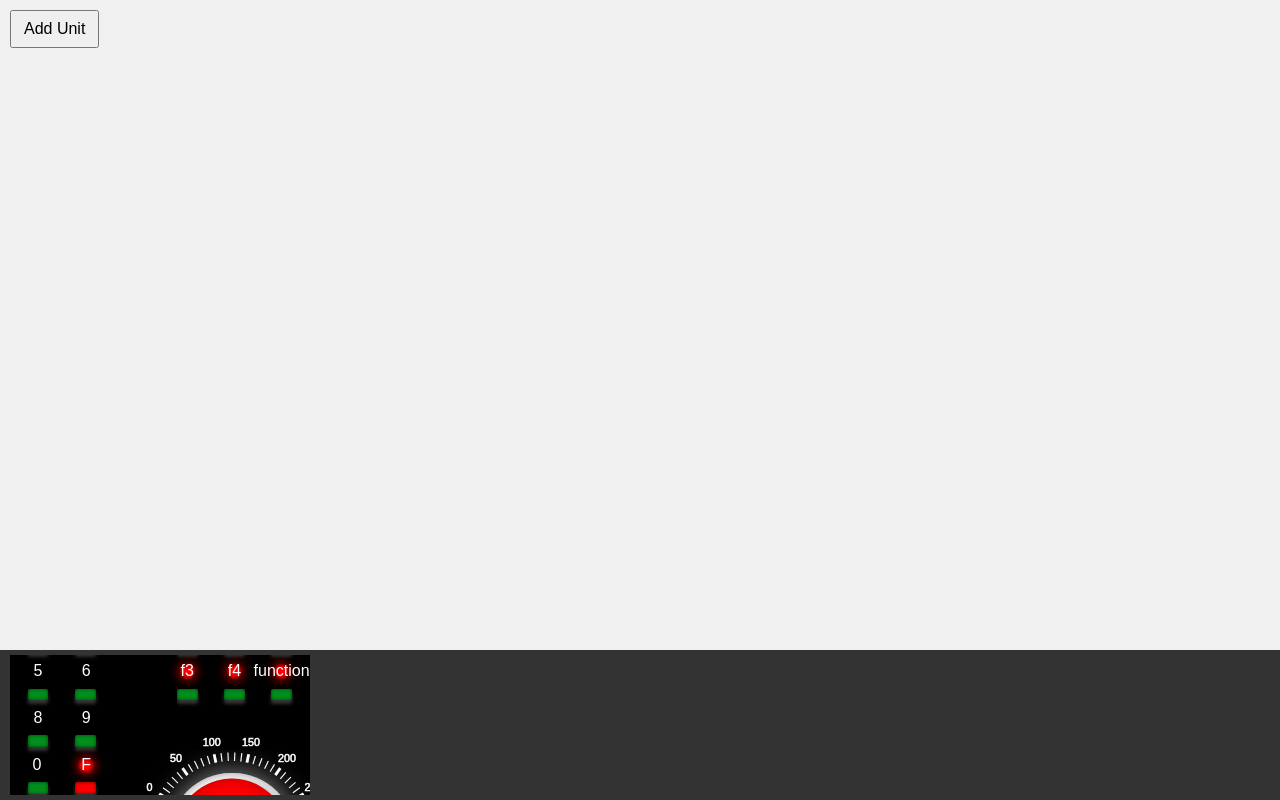
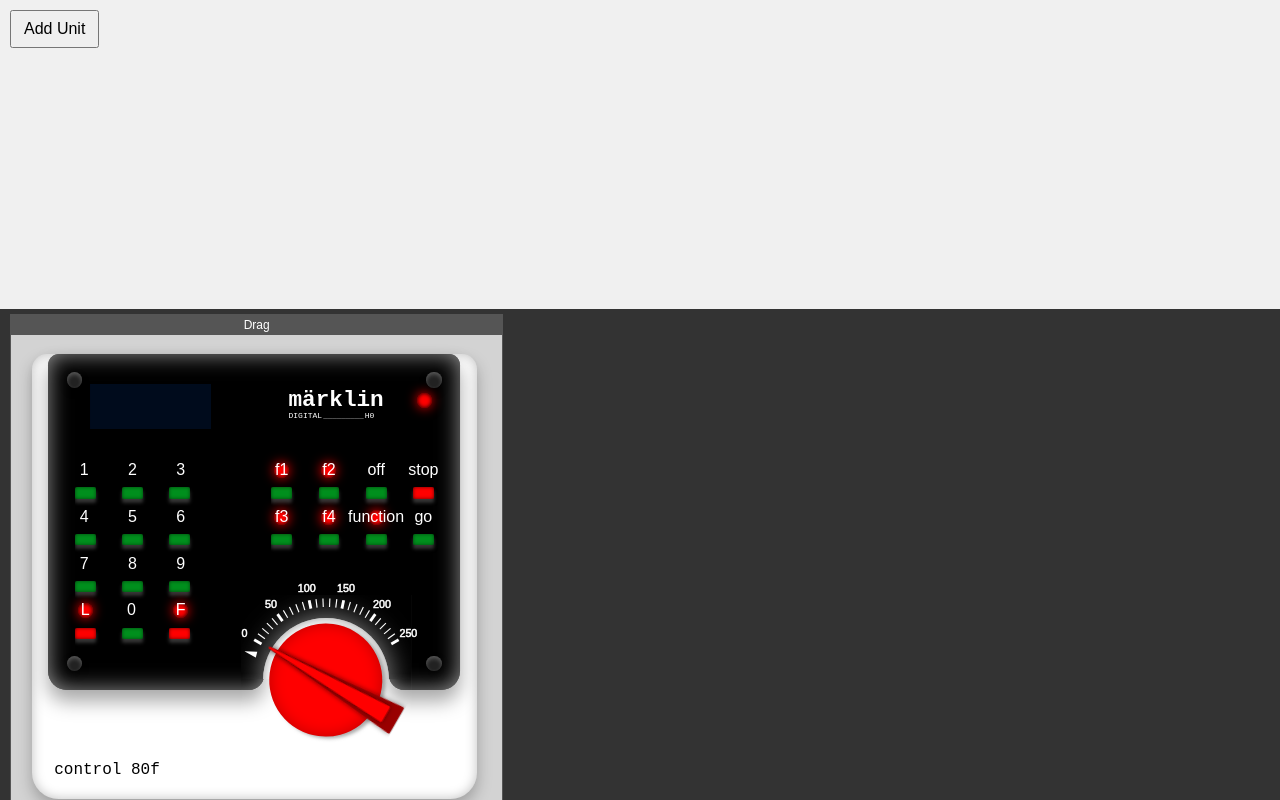
Before and after one commit to kamil00110/Maerklin-6050-and-6023-communication-documentation, a plain HTML site: page control.html in a window 1280 px wide. Drawn offline with Linux system fonts and the light colour scheme.

Commit message:
Update control.html

```diff
--- a/control.html
+++ b/control.html
@@ -10,32 +10,57 @@
     font-family: sans-serif;
     background: #f0f0f0;
   }
+
+  #addUnit {
+    position: fixed;
+    top: 10px;
+    left: 10px;
+    padding: 8px 12px;
+    font-size: 16px;
+  }
+
   #taskbar {
     position: fixed;
     bottom: 0;
     left: 0;
     right: 0;
-    height: 150px;
+    height: 13cm; /* Taskbar height equals iframe height */
     background: #333;
     display: flex;
-    align-items: center;
+    align-items: flex-start;
     overflow-x: auto;
     padding: 5px;
     box-sizing: border-box;
   }
+
+  .unit-container {
+    position: relative;
+    width: 13cm;
+    height: 13cm;
+    margin: 0 5px;
+    display: flex;
+    flex-direction: column;
+    background: #222;
+    border: 1px solid #555;
+  }
+
+  .drag-handle {
+    height: 20px;
+    background: #555;
+    cursor: grab;
+    color: white;
+    font-size: 12px;
+    display: flex;
+    align-items: center;
+    justify-content: center;
+    user-select: none;
+  }
+
   .unit-frame {
-    width: 300px;
-    height: 140px;
-    margin: 0 5px;
+    flex: 1;
     border: none;
-    cursor: grab;
-  }
-  button {
-    position: fixed;
-    top: 10px;
-    left: 10px;
-    padding: 8px 12px;
-    font-size: 16px;
+    width: 100%;
+    height: 100%;
   }
 </style>
 </head>
@@ -49,46 +74,59 @@ const taskbar = document.getElementById('taskbar');
 const addBtn = document.getElementById('addUnit');
 
 let dragged = null;
-let offsetX = 0;
+let startX = 0;
+let startLeft = 0;
 
 function createUnit() {
+  const container = document.createElement('div');
+  container.className = 'unit-container';
+
+  const handle = document.createElement('div');
+  handle.className = 'drag-handle';
+  handle.textContent = 'Drag';
+
   const iframe = document.createElement('iframe');
   iframe.src = 'unit.html';
   iframe.className = 'unit-frame';
 
-  // Enable dragging
-  iframe.addEventListener('pointerdown', (e) => {
-    dragged = iframe;
-    offsetX = e.clientX - iframe.getBoundingClientRect().left;
-    iframe.setPointerCapture(e.pointerId);
+  container.appendChild(handle);
+  container.appendChild(iframe);
+  taskbar.appendChild(container);
+
+  // Drag logic
+  handle.addEventListener('pointerdown', (e) => {
+    dragged = container;
+    startX = e.clientX;
+    startLeft = container.offsetLeft;
+    handle.setPointerCapture(e.pointerId);
   });
 
-  iframe.addEventListener('pointermove', (e) => {
+  handle.addEventListener('pointermove', (e) => {
     if (dragged) {
       e.preventDefault();
-      const newX = e.clientX - offsetX - taskbar.getBoundingClientRect().left;
+      const dx = e.clientX - startX;
       dragged.style.position = 'absolute';
-      dragged.style.left = newX + 'px';
+      dragged.style.left = startLeft + dx + 'px';
       dragged.style.top = taskbar.getBoundingClientRect().top + 'px';
       dragged.style.zIndex = 1000;
     }
   });
 
-  iframe.addEventListener('pointerup', (e) => {
+  handle.addEventListener('pointerup', (e) => {
     if (dragged) {
-      // Snap back to taskbar layout
+      // Snap back to taskbar flex layout
       dragged.style.position = 'static';
+      dragged.style.left = '';
+      dragged.style.top = '';
       dragged.style.zIndex = '';
       dragged = null;
     }
   });
-
-  taskbar.appendChild(iframe);
 }
 
 addBtn.addEventListener('click', createUnit);
 
-// Initial unit
+// Add initial unit
 createUnit();
 </script>
 
```
